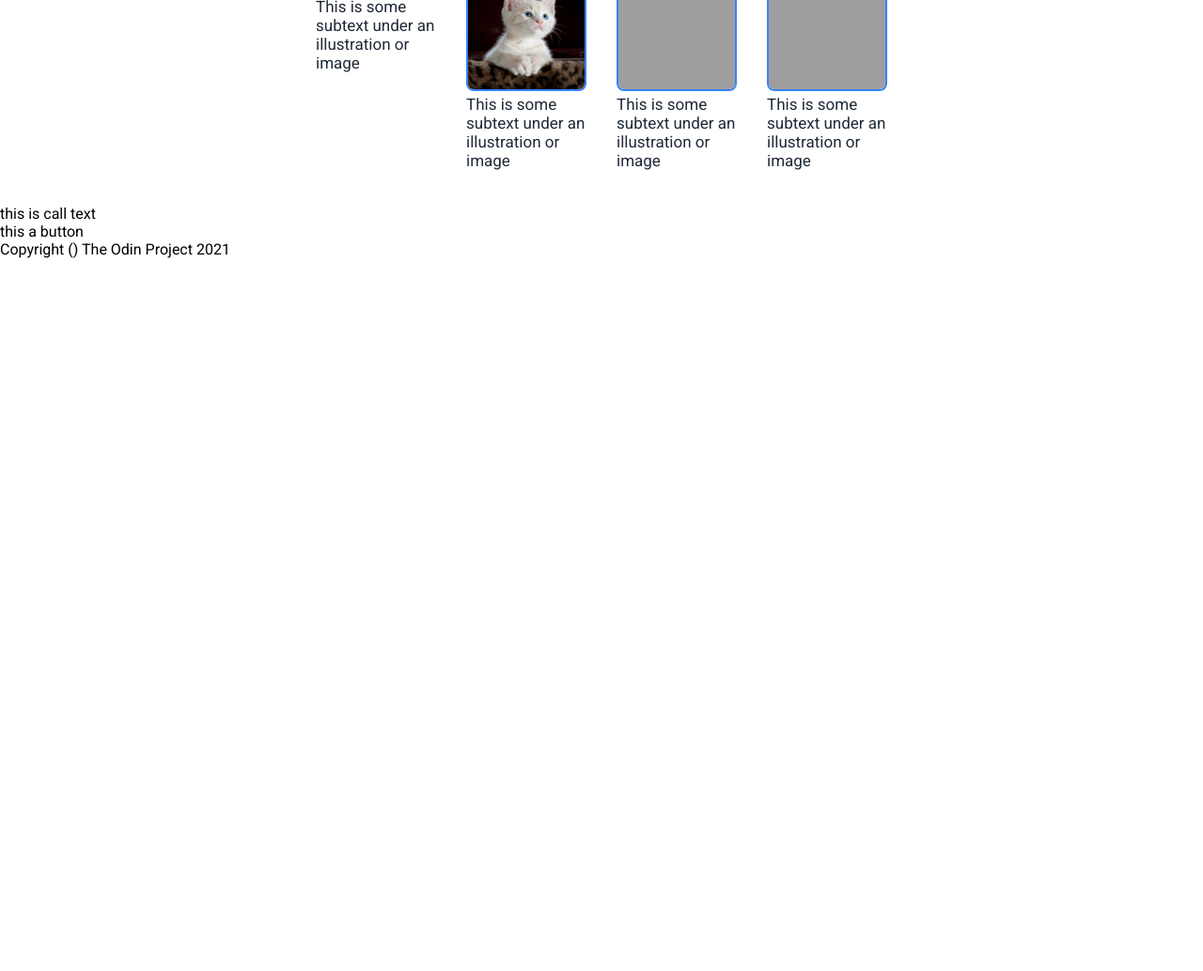
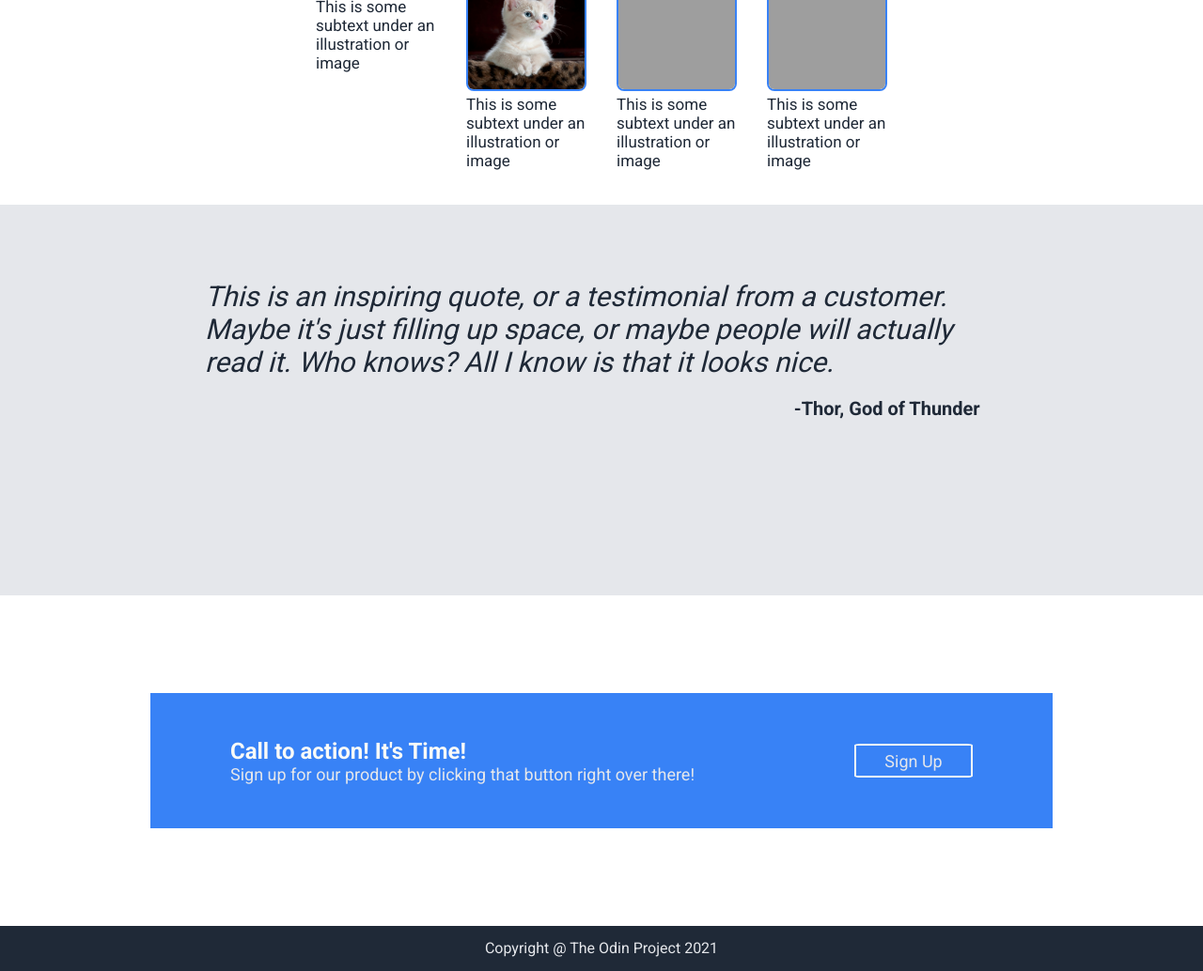
Before and after one commit to mariajosepa/odin-webpage, a plain HTML site: page index.html in a window 1280 px wide. Shown: the part 660-1694 px from the top of the page at 94% size. Before the commit the page ends 935 px from the top, so only its background shows below. Drawn offline with Linux system fonts and the light colour scheme; grey boxes are pictures that could not be loaded.

Commit message:
[NEW] Finished Odin Structure

```diff
--- a/index.html
+++ b/index.html
@@ -53,13 +53,23 @@
     </div>
   </div>
   <div class="quote">
-    <div class="quote-content"></div>
-    <div class="quote-author"></div>
+    <div class="quote-container">
+      <p>This is an inspiring quote, or a testimonial from a customer. Maybe it's just filling up space, or maybe people will actually read it. Who knows? All I know is that it looks nice.</p>
+      <div class="quote-author">-Thor, God of Thunder</div>
+    </div>
   </div>
   <div class="call">
-    <div class="call-text">this is call text</div>
-    <dic class="call-btn">this a button</dic>
+    <div class="call-banner">
+      <div class="call-text">
+        <h3>Call to action! It's Time!</h3>
+        <p>Sign up for our product by clicking that button right over there!</p>
+      </div>
+      <div class="call-btn">Sign Up</div>
+    </div>
+
   </div>
-  <footer class="footer">Copyright () The Odin Project 2021</footer>
+  <footer class="footer">
+    <p class="footer-text">Copyright @ The Odin Project 2021</p>
+  </footer>
 </body>
 </html>
--- a/styles.css
+++ b/styles.css
@@ -74,8 +74,12 @@ header{
     border-radius: 5%;
 }
 
+.hero-text-button:hover{
+    background-color: #2A5BB0;
+}
+
 .hero-img{
-   width: 24rem;
+   width: 25rem;
    height: auto;
 }
 
@@ -119,3 +123,93 @@ header{
     font-size: 17px;
     color:#1F2937;
 }
+
+.quote{
+    width:100%;
+    height: 26em;
+    display: flex;
+    align-items: center;
+    justify-content: center;
+    background-color: #E5E7EB;
+}
+
+.quote-container{
+    width: 80%;
+    text-align: left;
+    height: 16em;
+}
+.quote-container p{
+    font-size: 30px;
+    font-style: italic;
+    color: #1F2937;
+    margin-left: 3em;
+    margin-right: 3em;
+}
+
+.quote-author {
+    margin-left: 70%;
+    width: 10em;
+    color: #1F2937;
+    padding-top: 1em;
+    font-size: 20px;
+    font-weight: 900;
+}
+
+.call{
+    width: 100%;
+    height: 22rem;
+    display: flex;
+    justify-content: center;
+    align-items: center;
+}
+
+.call-banner{
+
+    background-color: #3882F6;
+    width: 60em;
+    height: 9em;
+    display: flex;
+    justify-content: space-around;
+    align-items: center;
+
+}
+.call-banner h3{
+
+    color: #F9FAF8;
+    font-size: 24px;
+}
+
+.call-banner p{
+    color: #E5E7EB;
+    font-size: 18px;
+}
+
+.call-btn{
+    display: flex;
+    justify-content: center;
+    align-items: center;
+    font-size: 18px;
+    color:#E5E7EB;
+    height: 2em;
+    width: 7em;
+    border: 2px solid #F9FAF8;
+    border-radius: 5%;
+}
+
+.call-btn:hover{
+    background-color:  #2A5BB0;
+
+}
+
+footer{
+    width: 100%;
+    height: 3em;
+    background-color: #1F2937;
+    text-align: center;
+}
+
+footer p {
+    color: #E5E7EB;
+    padding: 14px;
+
+}
```
